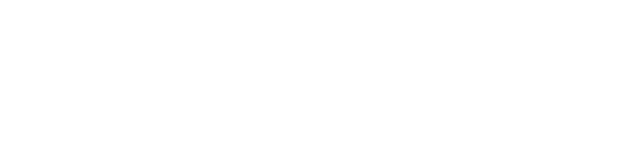
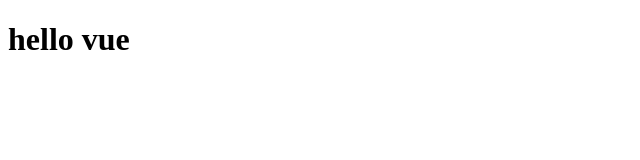
Before and after one commit to antoniolaikauf/vue-hello, a plain HTML site: page index.html in a window 1280 px wide. Shown: the whole page, without its empty margins (0-640 px from the left). Drawn offline with nearby package versions, Linux system fonts and the light colour scheme.

Commit message:
add: aggiunto javascript  facendogli inserire la scritta dentro all'html

```diff
--- a/JS/index.js
+++ b/JS/index.js
@@ -0,0 +1,9 @@
+const {createApp}=Vue;
+// creazione dell testo inserito dentro html
+createApp({
+    data(){
+        return{
+            titolo : "hello vue"
+        }
+    }
+}).mount("#contenitore");
--- a/index.html
+++ b/index.html
@@ -10,7 +10,9 @@
     <script src="https://unpkg.com/vue@3/dist/vue.global.js"></script>
 
     <div id="contenitore">
-
+        <h1 id="title">
+            {{titolo}}
+        </h1>
     </div>
 
     <!-- link script js personale -->
```
